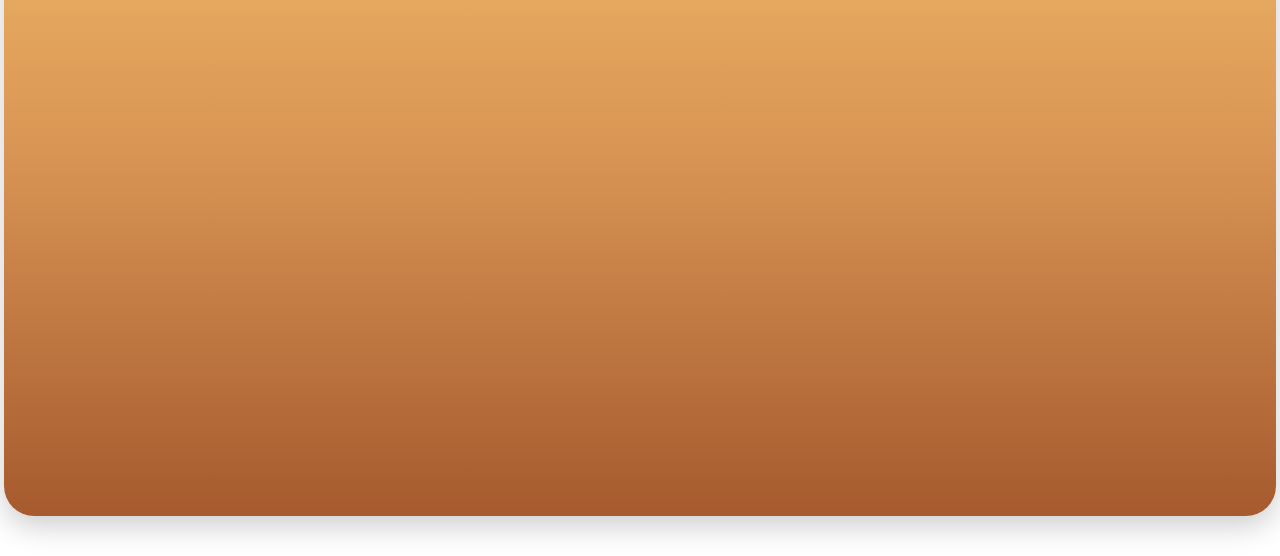
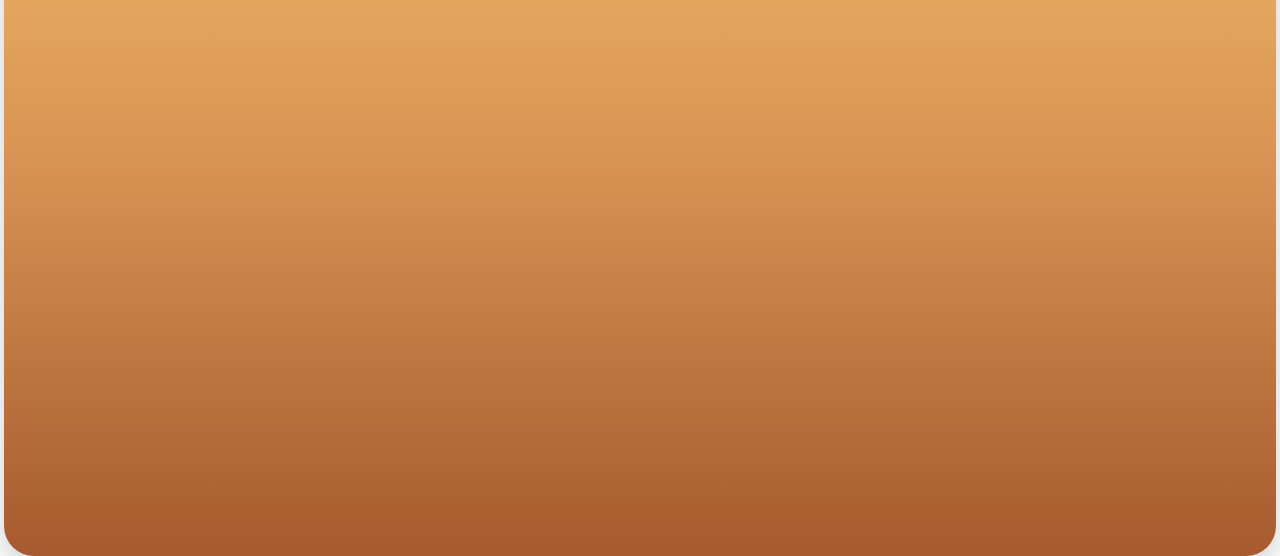
Before and after one commit to nesirresulzade/WeatherApp, a plain HTML site: page index.html in a window 1280 px wide. Shown: the part 244-800 px from the top of the page. Drawn offline with Linux system fonts and the light colour scheme.

Commit message:
Update responsive

```diff
--- a/scr/style/index.css
+++ b/scr/style/index.css
@@ -150,7 +150,7 @@ body {
     .weather-container {
         max-width: 100%;
         padding: 60px;
-        min-height: 75vh;
+        min-height: 85vh;
     }
 
     .search-container input,
@@ -185,7 +185,4 @@ body {
         max-width: 100%;
         /* kiçik ekranlarda input və button tam genişlikdə olacaq */
     }
-    /* .weather-container{
-        height: 642px;
-    } */
 }
```
